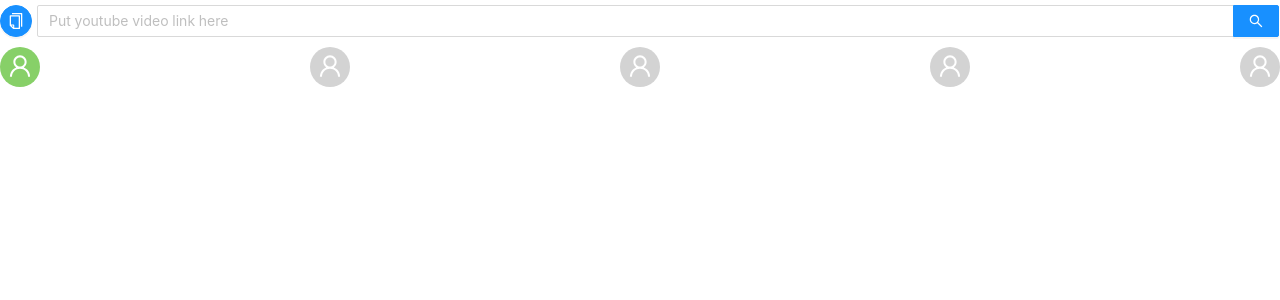
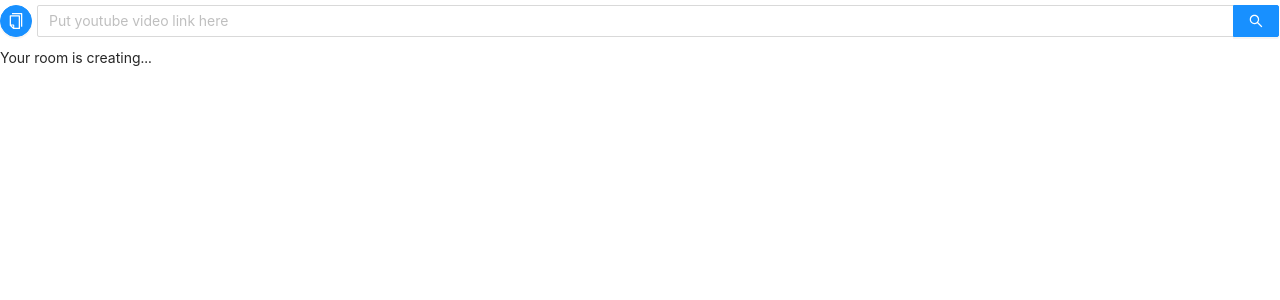
Before and after one commit to ivanoid768/youtube-collaborative-review, a React (Create React App) app: page / in a window 1280 px wide. Shown: the top 300 px of the page. Built offline with nearby package versions, Linux system fonts and the light colour scheme.

Commit message:
Create room

```diff
--- a/package.json
+++ b/package.json
@@ -10,9 +10,12 @@
     "@types/node": "^12.0.0",
     "@types/react": "^16.9.0",
     "@types/react-dom": "^16.9.0",
+    "@types/react-router-dom": "^5.1.7",
     "antd": "^4.3.5",
+    "axios": "^0.21.1",
     "react": "^16.13.1",
     "react-dom": "^16.13.1",
+    "react-router-dom": "^5.2.0",
     "react-scripts": "3.4.1",
     "react-youtube": "^7.11.2",
     "typescript": "~3.7.2"
--- a/src/App.tsx
+++ b/src/App.tsx
@@ -4,13 +4,29 @@ import { HeaderMenu } from './features/headerMenu/HeaderMenu.comp';
 import { TopRoom } from './features/room/TopRoom.comp';
 import { PlayerComp } from './features/player/PlayerComp.comp';
 
+import {
+	BrowserRouter as Router,
+	Route,
+	Switch,
+} from "react-router-dom";
+import { InitRoom } from './features/room/room';
+
 function App() {
 	return (
-		<div className="App">
-			<HeaderMenu />
-			<TopRoom />
-			<PlayerComp />
-		</div>
+		<Router>
+			<div className="App">
+				<HeaderMenu />
+				<Switch>
+					<Route path="/" exact >
+						<InitRoom />
+					</Route>
+					<Route path="/room/:id" exact >
+						<TopRoom />
+					</Route>
+				</Switch>
+				<PlayerComp />
+			</div>
+		</Router>
 	);
 }
 
--- a/src/features/room/room.ts
+++ /dev/null
@@ -1 +0,0 @@
-export const initRoom = () => { }
--- /dev/null
+++ b/src/features/room/room.tsx
@@ -0,0 +1,24 @@
+import { FunctionComponent, useEffect } from "react";
+import axios from 'axios'
+
+import React from "react"
+import { useHistory } from "react-router-dom";
+
+export const InitRoom: FunctionComponent = () => {
+    let history = useHistory()
+
+    useEffect(() => {
+        axios.get<{newRoomId: string}>('localhost:4000/room/create') //TODO: host as ENV var!
+            .then(resp => {
+                let newRoomId = resp.data.newRoomId;
+
+                history.push(`/room/${newRoomId}`)
+            })
+    })
+
+    return (
+        <div style={{ width: '100%', height: '30px' }}>
+            Your room is creating...
+        </div>
+    )
+}
```
Also changed, not shown: 1 other file (tests, documents, lock files or other folders).
